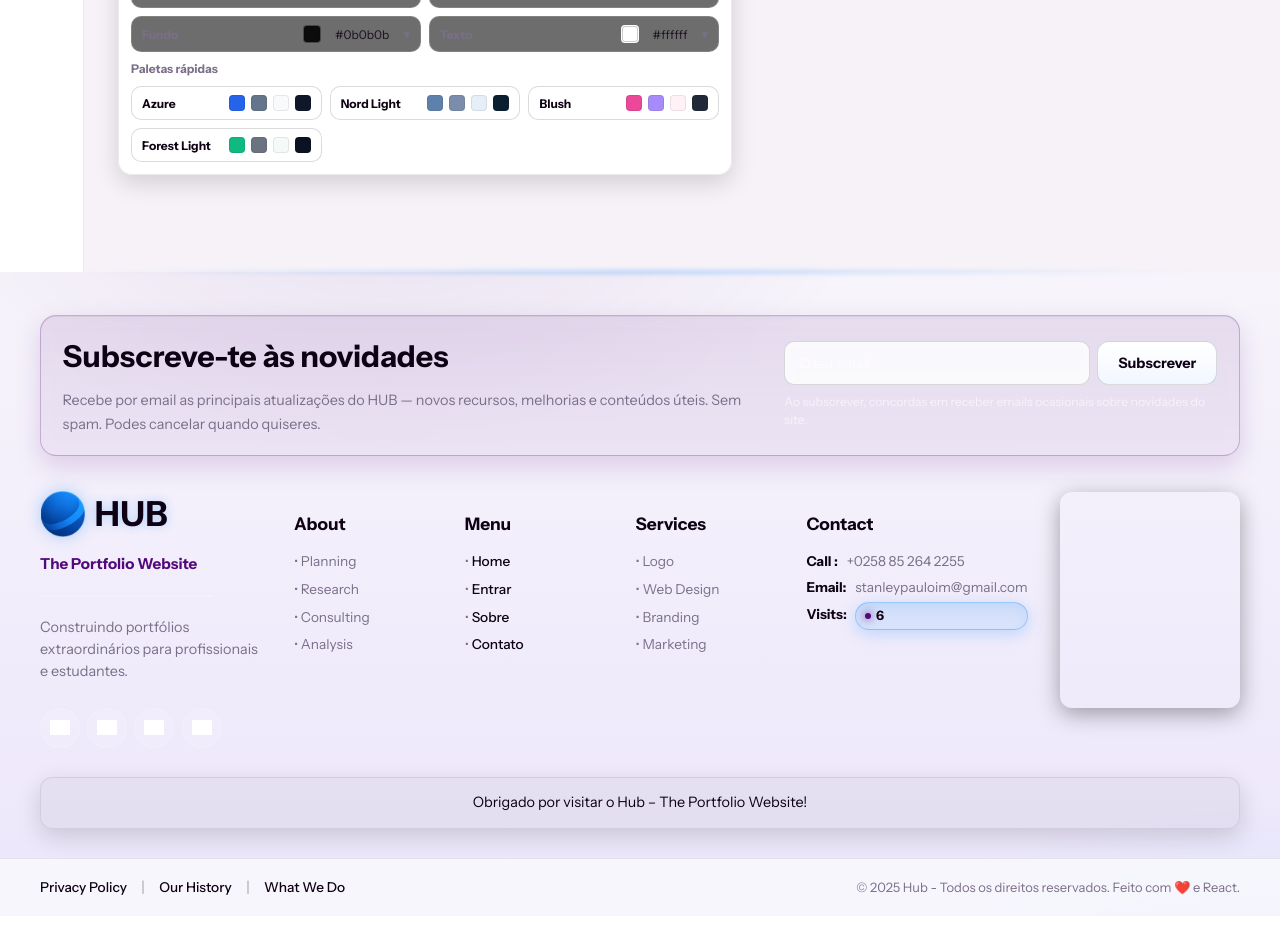
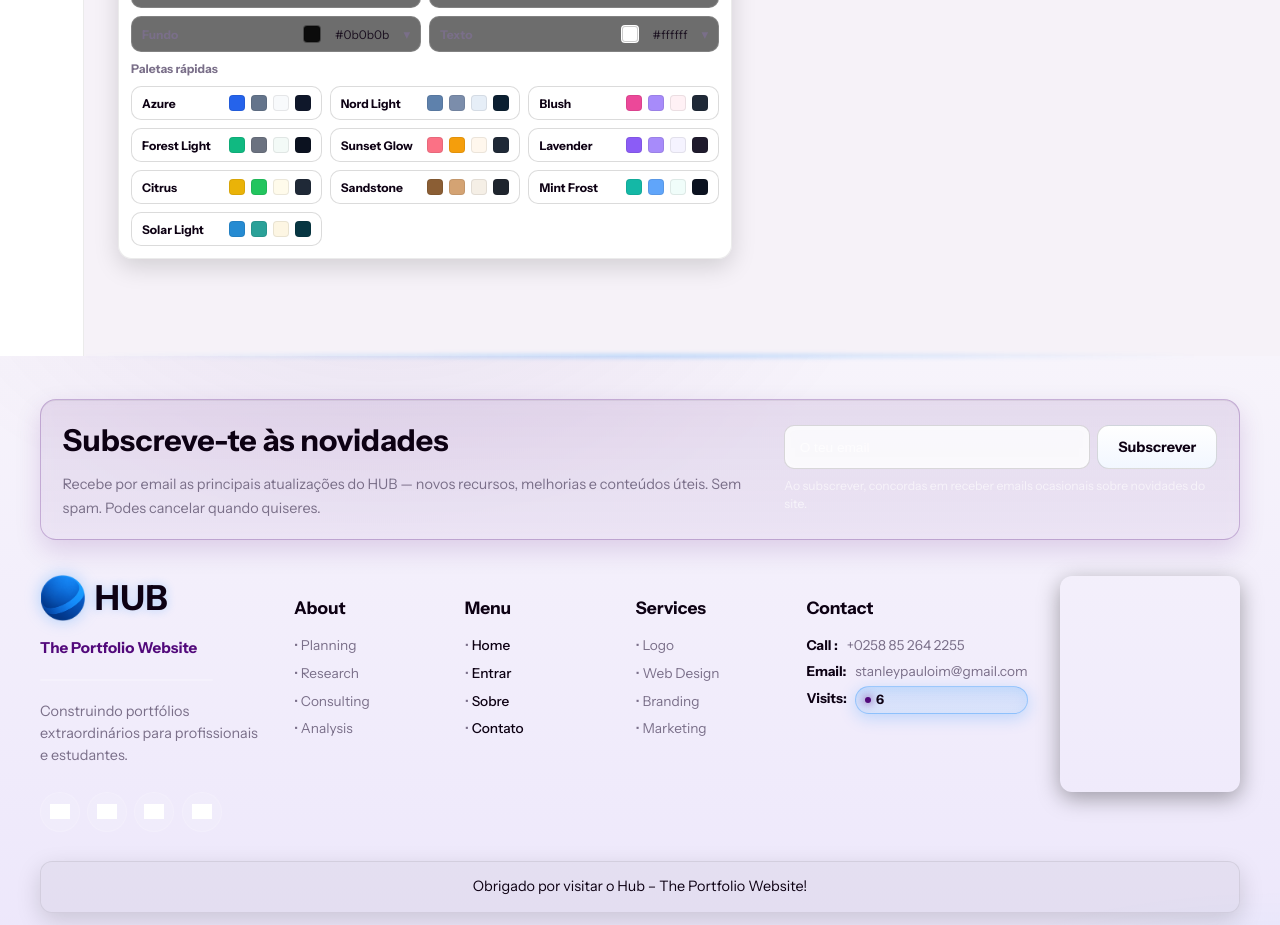
Before and after one commit to StanleyPauloIM/Hub-PortfolioSite, a React (Vite) app: page /generateurportfolio in a window 1280 px wide. Shown: the part 2500-3425 px from the top of the page. Built offline with nearby package versions, Linux system fonts and the light colour scheme; grey boxes are pictures that could not be loaded.

Commit message:
style(theme): add 10 more quick palette variations (light + dark)

```diff
--- a/src/pages/GenerateUrPortfolio/GenerateUrPortfolio.jsx
+++ b/src/pages/GenerateUrPortfolio/GenerateUrPortfolio.jsx
@@ -830,11 +830,23 @@ allowCustom={true}
                       { name:'Nord Light', primary:'#5e81ac', secondary:'#7b8dab', background:'#e6eef7', text:'#0b1f31' },
                       { name:'Blush', primary:'#ec4899', secondary:'#a78bfa', background:'#fff1f5', text:'#1f2937' },
                       { name:'Forest Light', primary:'#10b981', secondary:'#6b7280', background:'#f3faf7', text:'#0b1220' },
+                      { name:'Sunset Glow', primary:'#fb7185', secondary:'#f59e0b', background:'#fff7ed', text:'#1f2937' },
+                      { name:'Lavender', primary:'#8b5cf6', secondary:'#a78bfa', background:'#f5f3ff', text:'#1f1b2d' },
+                      { name:'Citrus', primary:'#eab308', secondary:'#22c55e', background:'#fffbeb', text:'#1f2937' },
+                      { name:'Sandstone', primary:'#8b5e34', secondary:'#d4a373', background:'#f5efe6', text:'#1f252e' },
+                      { name:'Mint Frost', primary:'#14b8a6', secondary:'#60a5fa', background:'#f0fdfa', text:'#0b1220' },
+                      { name:'Solar Light', primary:'#268bd2', secondary:'#2aa198', background:'#fdf6e3', text:'#073642' },
                     ] : [
                       { name:'Midnight', primary:'#4f46e5', secondary:'#94a3b8', background:'#0b1220', text:'#e5e7eb' },
                       { name:'Ocean', primary:'#22d3ee', secondary:'#7dd3fc', background:'#0a1216', text:'#e6faff' },
                       { name:'Emerald', primary:'#10b981', secondary:'#9ca3af', background:'#0a0f0f', text:'#e5f6ef' },
                       { name:'Rose Dark', primary:'#f43f5e', secondary:'#cbd5e1', background:'#0a0a0a', text:'#fafafa' },
+                      { name:'Neon Purple', primary:'#a78bfa', secondary:'#22d3ee', background:'#0b0b1a', text:'#eaeaff' },
+                      { name:'Dracula', primary:'#ff79c6', secondary:'#50fa7b', background:'#282a36', text:'#f8f8f2' },
+                      { name:'Monochrome', primary:'#ffffff', secondary:'#94a3b8', background:'#0a0a0a', text:'#e5e7eb' },
+                      { name:'Slate', primary:'#38bdf8', secondary:'#94a3b8', background:'#111827', text:'#e5e7eb' },
+                      { name:'Amber Night', primary:'#f59e0b', secondary:'#fcd34d', background:'#0f0a00', text:'#fff7e6' },
+                      { name:'Solar Dark', primary:'#268bd2', secondary:'#b58900', background:'#002b36', text:'#eee8d5' },
                     ];
                     return quick.map((p, i) => (
                       <button key={p.name+i} type="button" className={styles.paletteCard} onClick={() => setData(d => ({
```
